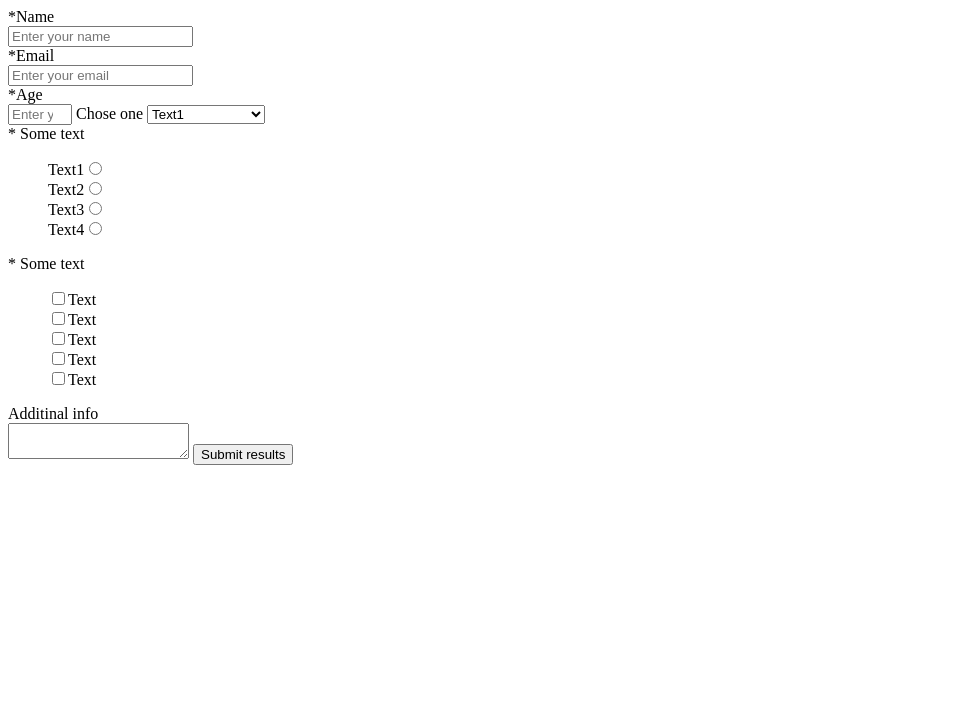
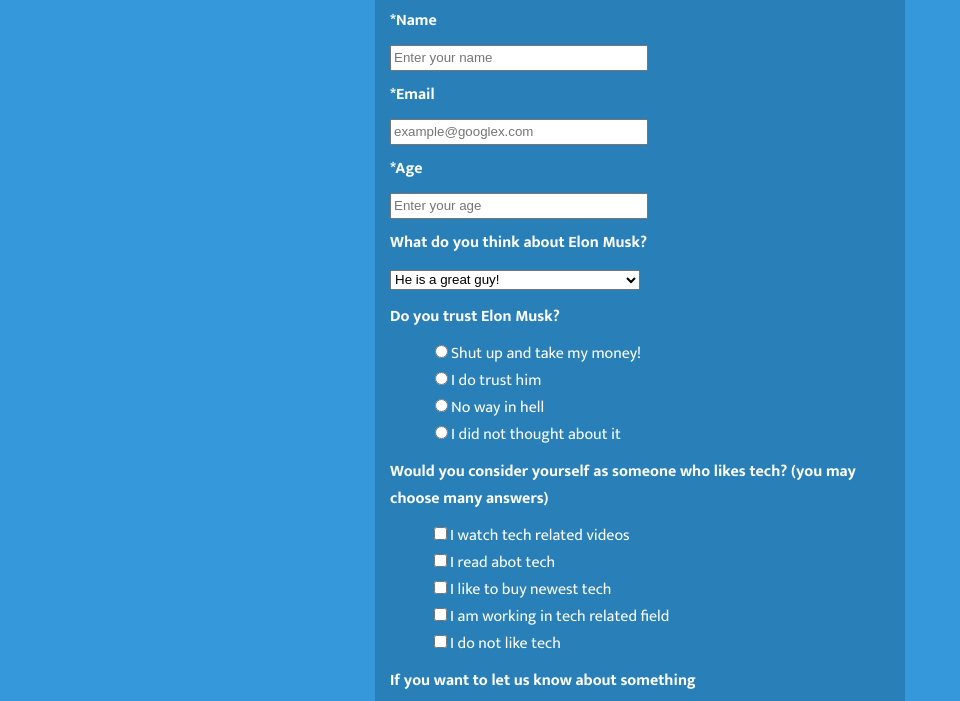
Before and after one commit to Kickrop/bootcamp_projects, a plain HTML site: page survey_form/index.html in a window 1280 px wide. Shown: the part 106-807 px from the top of the page, without its empty margins (0-960 px from the left). Drawn offline with Linux system fonts and the light colour scheme.

Commit message:
completed this project

```diff
--- a/survey_form/index.html
+++ b/survey_form/index.html
@@ -6,61 +6,62 @@
 	<title></title>
 </head>
 <body>
-	<h1 id="title">Fill the form below</h1>
-	<p id="description">This form is</p>
+	<div class="main">
+	<h1 id="title">Fill in the form below</h1>
+	<p id="description">We are trying to understand what people know about tech</p>
 	<form id="survey-form">
 		<div class="label">
 			<label id="name-label" for="name">*Name</label>
 		</div>
-		<input id="name" type="text" name="name" placeholder="Enter your name" required>
+		<input id="name" class="input" type="text" name="name" placeholder="Enter your name" required>
 
 		<div class="label">
 			<label id="email-label" for="email">*Email</label>
 		</div>
-		<input id="email" type="email" name="email" placeholder="Enter your email" required>
+		<input id="email" class="input" type="email" name="email" placeholder="example@googlex.com" required>
 
 		<div class="label">
 			<label id="number-label" for="age">*Age</label>
 		</div>
-		<input id="number" type="number" min="1" max="125" name="Age" placeholder="Enter your age" required>
+		<input id="number" class="input" type="number" min="1" max="125" name="Age" placeholder="Enter your age" required><br>
 
-  <label id="" for="drop">Chose one</label>
-  <select id="dropdown" name="drop">
+  <div class="label">	<label id="" for="drop">What do you think about Elon Musk?</label></div>
+  <select id="dropdown" class="input" name="drop">
   	<option disabled value>Select an option</option>
-  	<option value="text1">Text1</option>
-  		<option value="text1">Text1</option>
-  		<option value="text2">Text2</option>
-  		<option value="text3">Text3</option>
-  		<option value="text4">Text4</option>
+  	<option value="text1">He is a great guy!</option>
+  		<option value="text1">Extraordinary entrepreneur and engineer</option>
+  		<option value="text2">He is shady</option>
+  		<option value="text3">I do not know anything about him</option>
+
   </select>
-  <div class="labels">
-		  <label for="userRatings">* Some text</label>
+  <div class="label">
+		  <label for="userRatings">Do you trust Elon Musk?</label>
 		</div>
   <ul style="list-style: none;">
-  	<li class="radio"><label for="">Text1<input name="radio-buttons" value="1" type="radio" class="userRatings"></label></li>
-  	<li class="radio"><label for="">Text2<input name="radio-buttons" value="2" type="radio" class="userRatings"></label></li>
-  	<li class="radio"><label for="">Text3<input name="radio-buttons" value="3" type="radio" class="userRatings"></label></li>
-  	<li class="radio"><label for="">Text4<input name="radio-buttons" value="4" type="radio" class="userRatings"></label></li>
+  	<li class="radio"><label for=""><input name="radio-buttons" value="1" type="radio" class="userRatings">Shut up and take my money!</label></li>
+  	<li class="radio"><label for=""><input name="radio-buttons" value="2" type="radio" class="userRatings">I do trust him</label></li>
+  	<li class="radio"><label for=""><input name="radio-buttons" value="3" type="radio" class="userRatings">No way in hell</label></li>
+  	<li class="radio"><label for=""><input name="radio-buttons" value="4" type="radio" class="userRatings">I did not thought about it</label></li>
   </ul>
 
-	 <div class="labels">
-		  <label for="prefer">* Some text</label>
+	 <div class="label">
+		  <label for="prefer">Would you consider yourself as someone who likes tech? (you may choose many answers)</label>
 		</div>
 	<ul style="list-style: none;">
-		<li class="checkbox"><label><input name="prefer" value="1" type="checkbox">Text</label></li>
-		<li class="checkbox"><label><input name="prefer" value="2" type="checkbox">Text</label></li>
-		<li class="checkbox"><label><input name="prefer" value="3" type="checkbox">Text</label></li>
-		<li class="checkbox"><label><input name="prefer" value="4" type="checkbox">Text</label></li>
-		<li class="checkbox"><label><input name="prefer" value="5" type="checkbox">Text</label></li>
+		<li class="checkbox"><label><input name="prefer" value="1" type="checkbox">I watch tech related videos</label></li>
+		<li class="checkbox"><label><input name="prefer" value="2" type="checkbox">I read abot tech</label></li>
+		<li class="checkbox"><label><input name="prefer" value="3" type="checkbox">I like to buy newest tech</label></li>
+		<li class="checkbox"><label><input name="prefer" value="4" type="checkbox">I am working in tech related field</label></li>
+		<li class="checkbox"><label><input name="prefer" value="5" type="checkbox">I do not like tech</label></li>
 	</ul>
 
 	<div class="label">
-  <label for="textarea">Additinal info</label>
+  <label for="textarea">If you want to let us know about something</label>
  </div>
-  <textarea name="comments" id="comments"></textarea>
+  <textarea name="comments" id="comments" class="input"></textarea><br>
 
   <button id="submit">Submit results</button>
 	</form>
-
+	</div>
 </body>
 </html>
--- a/survey_form/style.css
+++ b/survey_form/style.css
@@ -0,0 +1,48 @@
+@import url('https://fonts.googleapis.com/css?family=Mukta:400,700');
+body {
+	   background-color: #3498db;
+	   font-family: 'Mukta', sans-serif;
+}
+ul {
+	   margin: 0;
+}
+.main {
+	   background-color: #2980b9;
+    width: 500px;
+    height: 100%;
+    padding: 15px;
+    margin: 0 auto;
+    color: #fff;
+}
+#survey-form {
+}
+#title, #description {
+	margin: 0;
+}
+.label {
+	   margin: 10px 0 10px 0;
+	   font-weight: bold;
+}
+.input {
+	width: 50%;
+	height: 20px;
+}
+#comments {
+    height: 100px;
+    width: 80%;
+}
+#submit {
+	background-color: #27ae60;
+	border: none;
+	width: 140px;
+	height: 45px;
+	color: #fff;
+	font-weight: bold;
+	cursor: pointer;
+	display: block;
+	margin: 20px auto;
+	transition: .1s;
+}
+#submit:hover {
+    border: 2px solid #fff;
+}
```
